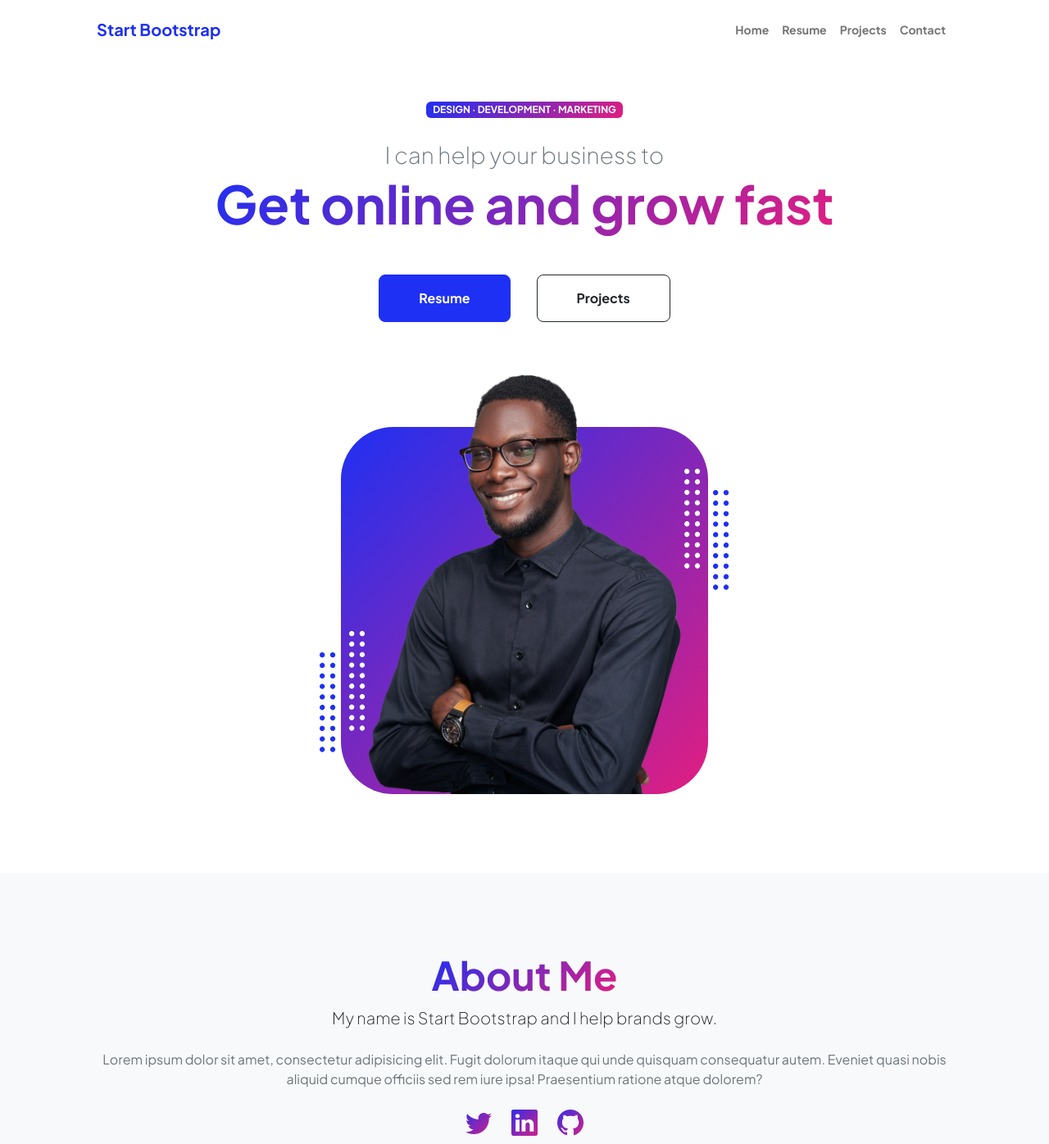
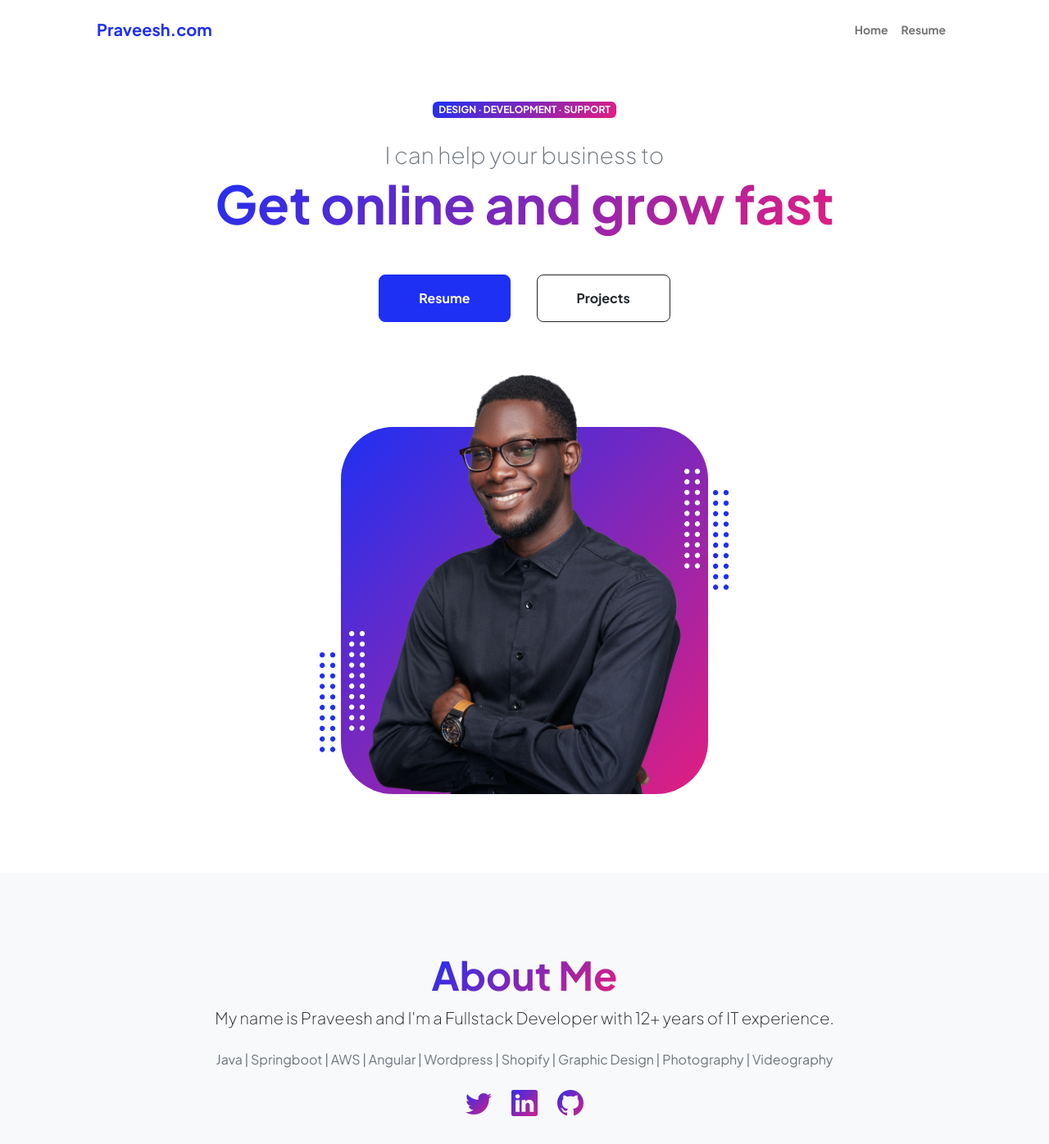
Before and after one commit to topraveesh/topraveesh.github.io, a plain HTML site: page index.html in a window 1280 px wide. Shown: the top 1396 px of the page at 82% size. Drawn offline with nearby package versions, Linux system fonts and the light colour scheme.

Commit message:
edits on index.html

```diff
--- a/index.html
+++ b/index.html
@@ -22,14 +22,14 @@
             <!-- Navigation-->
             <nav class="navbar navbar-expand-lg navbar-light bg-white py-3">
                 <div class="container px-5">
-                    <a class="navbar-brand" href="index.html"><span class="fw-bolder text-primary">Start Bootstrap</span></a>
+                    <a class="navbar-brand" href="index.html"><span class="fw-bolder text-primary">Praveesh.com</span></a>
                     <button class="navbar-toggler" type="button" data-bs-toggle="collapse" data-bs-target="#navbarSupportedContent" aria-controls="navbarSupportedContent" aria-expanded="false" aria-label="Toggle navigation"><span class="navbar-toggler-icon"></span></button>
                     <div class="collapse navbar-collapse" id="navbarSupportedContent">
                         <ul class="navbar-nav ms-auto mb-2 mb-lg-0 small fw-bolder">
                             <li class="nav-item"><a class="nav-link" href="index.html">Home</a></li>
-                            <li class="nav-item"><a class="nav-link" href="resume.html">Resume</a></li>
-                            <li class="nav-item"><a class="nav-link" href="projects.html">Projects</a></li>
-                            <li class="nav-item"><a class="nav-link" href="contact.html">Contact</a></li>
+                            <li class="nav-item"><a class="nav-link" href="https://www.linkedin.com/in/topraveesh/" target="_blank">Resume</a></li>
+                            <!--<li class="nav-item"><a class="nav-link" href="#">Projects</a></li>
+                            <li class="nav-item"><a class="nav-link" href="contact.html">Contact</a></li>-->
                         </ul>
                     </div>
                 </div>
@@ -41,12 +41,12 @@
                         <div class="col-xxl-5">
                             <!-- Header text content-->
                             <div class="text-center text-xxl-start">
-                                <div class="badge bg-gradient-primary-to-secondary text-white mb-4"><div class="text-uppercase">Design &middot; Development &middot; Marketing</div></div>
+                                <div class="badge bg-gradient-primary-to-secondary text-white mb-4"><div class="text-uppercase">Design &middot; Development &middot; Support</div></div>
                                 <div class="fs-3 fw-light text-muted">I can help your business to</div>
                                 <h1 class="display-3 fw-bolder mb-5"><span class="text-gradient d-inline">Get online and grow fast</span></h1>
                                 <div class="d-grid gap-3 d-sm-flex justify-content-sm-center justify-content-xxl-start mb-3">
-                                    <a class="btn btn-primary btn-lg px-5 py-3 me-sm-3 fs-6 fw-bolder" href="resume.html">Resume</a>
-                                    <a class="btn btn-outline-dark btn-lg px-5 py-3 fs-6 fw-bolder" href="projects.html">Projects</a>
+                                    <a class="btn btn-primary btn-lg px-5 py-3 me-sm-3 fs-6 fw-bolder" href="https://www.linkedin.com/in/topraveesh/" target="_blank">Resume</a>
+                                    <a class="btn btn-outline-dark btn-lg px-5 py-3 fs-6 fw-bolder" href="#">Projects</a>
                                 </div>
                             </div>
                         </div>
@@ -182,8 +182,8 @@
                         <div class="col-xxl-8">
                             <div class="text-center my-5">
                                 <h2 class="display-5 fw-bolder"><span class="text-gradient d-inline">About Me</span></h2>
-                                <p class="lead fw-light mb-4">My name is Start Bootstrap and I help brands grow.</p>
-                                <p class="text-muted">Lorem ipsum dolor sit amet, consectetur adipisicing elit. Fugit dolorum itaque qui unde quisquam consequatur autem. Eveniet quasi nobis aliquid cumque officiis sed rem iure ipsa! Praesentium ratione atque dolorem?</p>
+                                <p class="lead fw-light mb-4">My name is Praveesh and I'm a Fullstack Developer with 12+ years of IT experience.</p>
+                                <p class="text-muted">Java | Springboot | AWS | Angular | Wordpress | Shopify | Graphic Design | Photography | Videography</p>
                                 <div class="d-flex justify-content-center fs-2 gap-4">
                                     <a class="text-gradient" href="#!"><i class="bi bi-twitter"></i></a>
                                     <a class="text-gradient" href="#!"><i class="bi bi-linkedin"></i></a>
```
Also changed, not shown: contact.html (+3 -3 lines).
